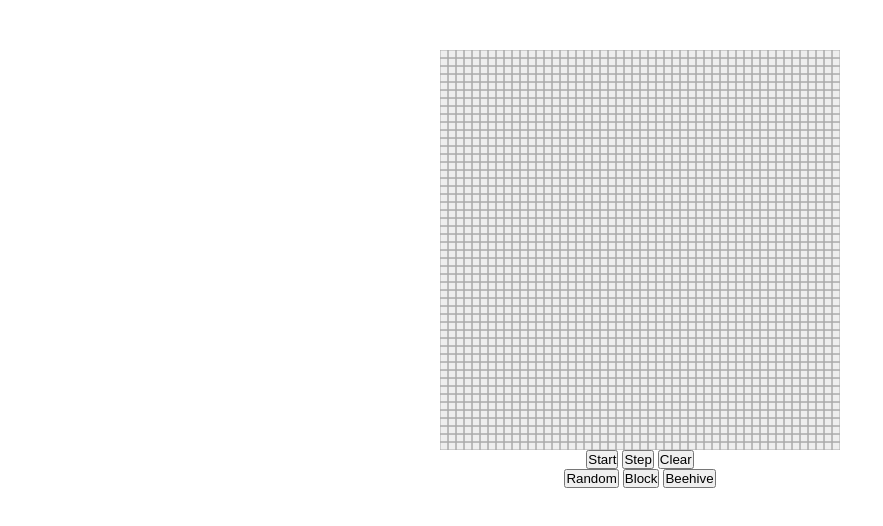
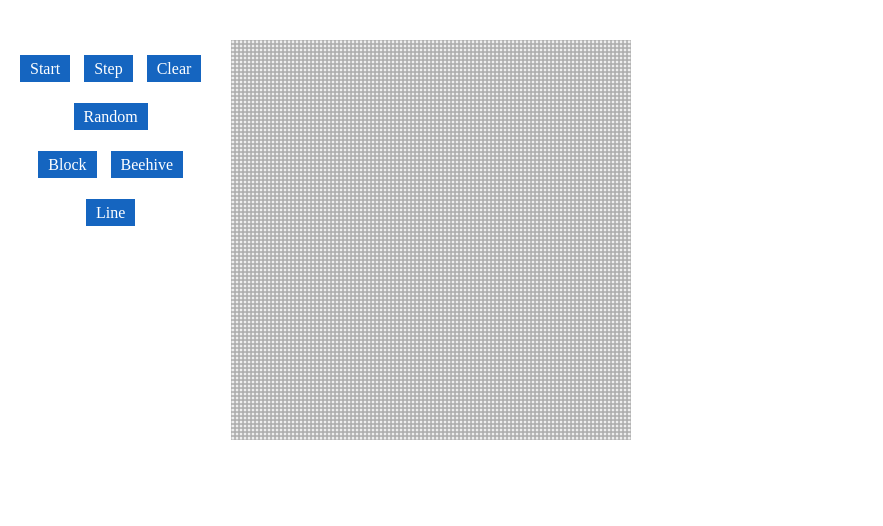
Before and after one commit to domtriola/game-of-life, a plain HTML site: page index.html in a window 1280 px wide. Shown: the whole page, without its empty margins (0-883 px from the left). Drawn offline with Linux system fonts and the light colour scheme.

Commit message:
moved styles to stylesheet and re-styled menu

```diff
--- a/gof.js
+++ b/gof.js
@@ -7,8 +7,8 @@
 var canvas = document.getElementById('canvas');
 var ctx = canvas.getContext('2d');
 
-var gridRows = 50;
-var gridColumns = 50;
+var gridRows = 100;
+var gridColumns = 100;
 var cellWidth = canvas.width / gridColumns;
 var cellHeight = canvas.height / gridRows;
 var grid = [];
@@ -40,7 +40,7 @@ function drawGrid() {
 			ctx.strokeStyle = "#aaa";
 			ctx.stroke();
 			if(cell.isAlive) {
-				ctx.fillStyle = "#0056ff";
+				ctx.fillStyle = "#1565C0";
 				ctx.fill();
 			}
 			ctx.closePath();
@@ -196,3 +196,10 @@ function beehive() {
 	grid[Math.floor(gridRows/2)][Math.floor(gridColumns/2)].isAlive = 1;
 	drawGrid();
 }
+
+function line() {
+	for (r=0; r<gridRows; r++) {
+		grid[r][Math.floor(gridRows/2-1)].isAlive = 1;
+	}
+	drawGrid();
+}
--- a/index.html
+++ b/index.html
@@ -6,26 +6,31 @@
 <head>
     <meta charset="utf-8" />
     <title>Game of Life</title>
-    <style>
-    	* { padding: 0; margin: 0; }
-    	canvas { background: #eee; display: block; margin: 50px auto 0; }
-    	.menu {text-align: center;}
-    </style>
+    <link rel="stylesheet" type="text/css" href="style.css">
 </head>
 <body>
 
 	<canvas id="canvas" width="400" height="400"></canvas>
 
 	<div class="menu">
-		<button id="start" onclick="draw()">Start</button>
-		<button id="step" onclick="step()">Step</button>
-		<button id="clear" onclick="clearGrid()">Clear</button>
-	</div>
+		<div class="menu-row actions">
+			<a id="start" onclick="draw()">Start</a>
+			<a id="step" onclick="step()">Step</a>
+			<a id="clear" onclick="clearGrid()">Clear</a>
+		</div>
 
-	<div class="menu">
-		<button id="random" onclick="randomGrid()">Random</button>
-		<button id="block" onclick="block()">Block</button>
-		<button id="block" onclick="beehive()">Beehive</button>
+		<div class="menu-row pos-rand">
+			<a id="random" onclick="randomGrid()">Random</a>
+		</div>
+
+		<div class="menu-row pos-still">
+			<a id="block" onclick="block()">Block</a>
+			<a id="block" onclick="beehive()">Beehive</a>
+		</div>
+
+		<div class="menu-row pos-uniq">
+			<a id="line" onclick="line()">Line</a>
+		</div>
 	</div>
 
 <script src="gof.js"></script>
--- /dev/null
+++ b/style.css
@@ -0,0 +1,34 @@
+* {
+	padding: 0; margin: 0;
+}
+
+body {
+	padding-top: 40px;
+}
+
+a:hover {
+	cursor: pointer;
+}
+
+canvas {
+	background: #eee;
+	display: inline-block;
+}
+
+.menu {
+	float: left;
+	margin-top: 20px;
+	padding: 0 20px;
+}
+
+.menu-row {
+	text-align: center;
+	margin-bottom: 30px;
+}
+
+.menu-row a {
+	padding: 5px 10px;
+	color: #fff;
+	background-color: #1565C0;
+	margin-right: 10px;
+}
```
